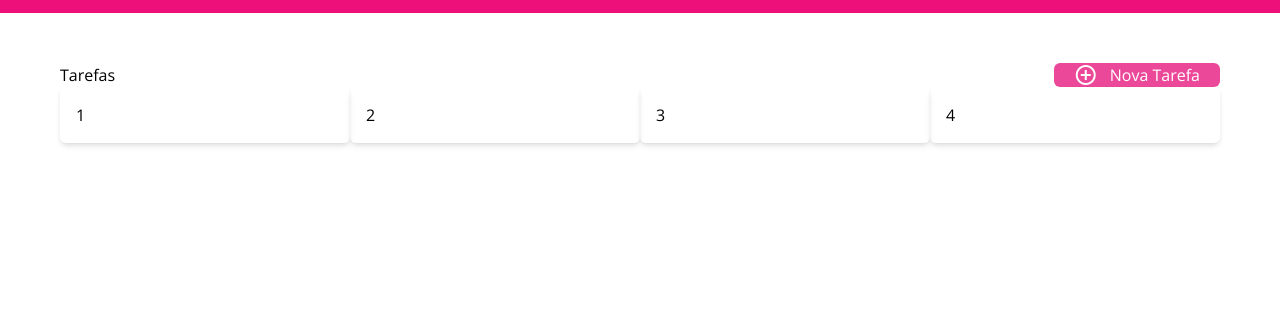
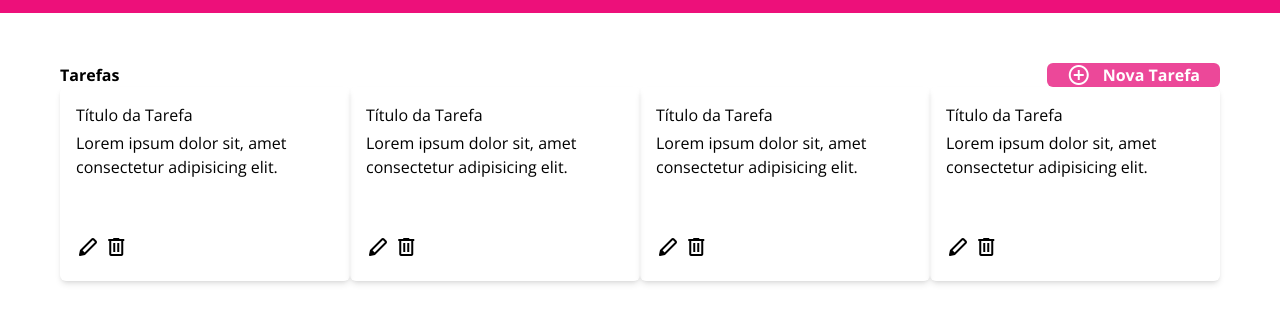
Before and after one commit to Nagila81/projeto-lista-de-tarefas, a plain HTML site: page index.html in a window 1280 px wide. Shown: the part 65-388 px from the top of the page. Drawn offline with nearby package versions, Linux system fonts and the light colour scheme.

Commit message:
projeto-lista

```diff
--- a/index.html
+++ b/index.html
@@ -39,7 +39,7 @@
         </span>
     </header>
     <main class="px-[60px] pt-[50px]">
-        <h1 class="flex justify-between">
+        <h1 class="flex justify-between font-bold">
             Tarefas
             <button class="h-46 bg-pink-500 hover:bg-pink-700 duration-200 text-white rounded-md flex items-center gap-3 px-5 hover:shadow-1g hover:shadow-pnik-300">
                 <span class="material-symbols-outlined">
@@ -49,10 +49,42 @@
         </button>
     </h1>
     <ul class="grid grid-cols-1 md:grid-cols-2 lg:grid-cols-4 gap">
-        <li class="shadow-md rounded-md p-4">1</li>
-        <li class="shadow-md rounded-md p-4">2</li>
-        <li class="shadow-md rounded-md p-4">3</li>
-        <li class="shadow-md rounded-md p-4">4</li>
+        <li class="shadow-md rounded-md p-4">Título da Tarefa
+            <p class="pt-1">Lorem ipsum dolor sit, amet consectetur adipisicing elit.</p>
+            <span class="material-symbols-outlined pt-14">
+                stylus
+                </span>
+                <span class="material-symbols-outlined">
+                    delete
+                    </span>
+        </li>
+        <li class="shadow-md rounded-md p-4">Título da Tarefa
+            <p class="pt-1">Lorem ipsum dolor sit, amet consectetur adipisicing elit.</p>
+            <span class="material-symbols-outlined pt-14">
+                stylus
+                </span>
+                <span class="material-symbols-outlined">
+                    delete
+                    </span>
+        </li>
+        <li class="shadow-md rounded-md p-4">Título da Tarefa
+            <p class="pt-1">Lorem ipsum dolor sit, amet consectetur adipisicing elit.</p>
+            <span class="material-symbols-outlined pt-14">
+                stylus
+                </span>
+                <span class="material-symbols-outlined">
+                    delete
+                    </span>
+        </li>
+        <li class="shadow-md rounded-md p-4">Título da Tarefa
+            <p class="pt-1">Lorem ipsum dolor sit, amet consectetur adipisicing elit.</p>
+            <span class="material-symbols-outlined pt-14">
+                stylus
+                </span>
+                <span class="material-symbols-outlined">
+                    delete
+                    </span>
+        </li>
     </ul>
     </main>
 </body>
```
